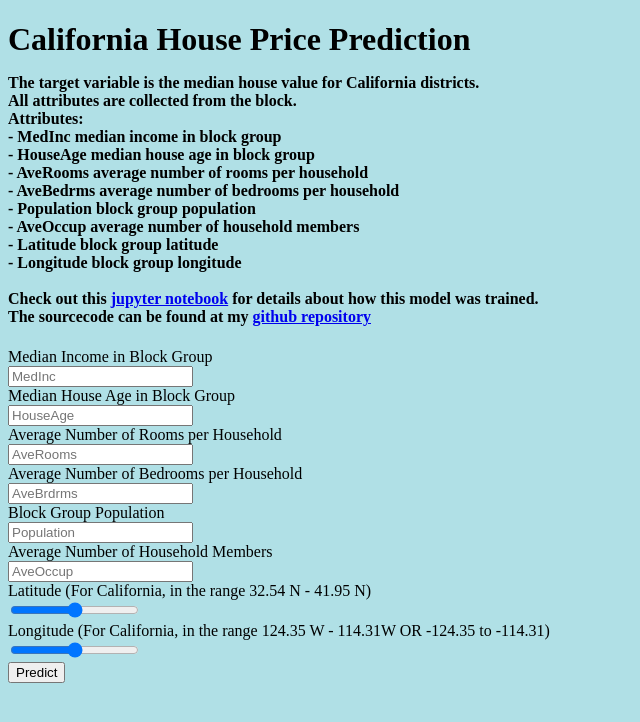
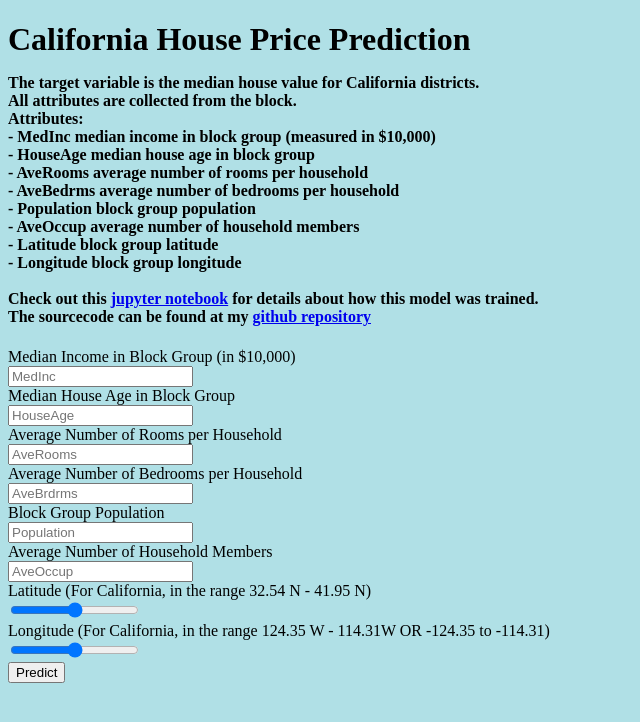
Before and after one commit to spikspiks/cali_housepricing, a Flask app: page / in a window 1280 px wide. Shown: the top 722 px of the page, without its empty margins (0-640 px from the left). Run offline with Flask 2, Linux system fonts and the light colour scheme; parts of the project's set-up code (start-up, migrations or seed data) failed here and were passed over.

Commit message:
changes to html

```diff
--- a/templates/home.html
+++ b/templates/home.html
@@ -19,7 +19,7 @@
       The target variable is the median house value for California districts.<br>
       All attributes are collected from the block.<br>
       Attributes: <br>
-        - MedInc        median income in block group <br>
+        - MedInc        median income in block group (measured in $10,000) <br>
         - HouseAge      median house age in block group <br>
         - AveRooms      average number of rooms per household <br>
         - AveBedrms     average number of bedrooms per household <br>
@@ -35,7 +35,7 @@
   </h1>
      <!-- Main Input For Receiving Query to our ML -->
     <form action="{{ url_for('predict')}}"method="post">
-      <label for="Median Income">Median Income in Block Group</label><br>
+      <label for="Median Income">Median Income in Block Group (in $10,000)</label><br>
       <input type="text" name="Median Income" placeholder="MedInc" required="required" /><br>
       <label for="Age of House">Median House Age in Block Group</label><br>
     	<input type="text" name="Age of House" placeholder="HouseAge" required="required" /><br>
```
